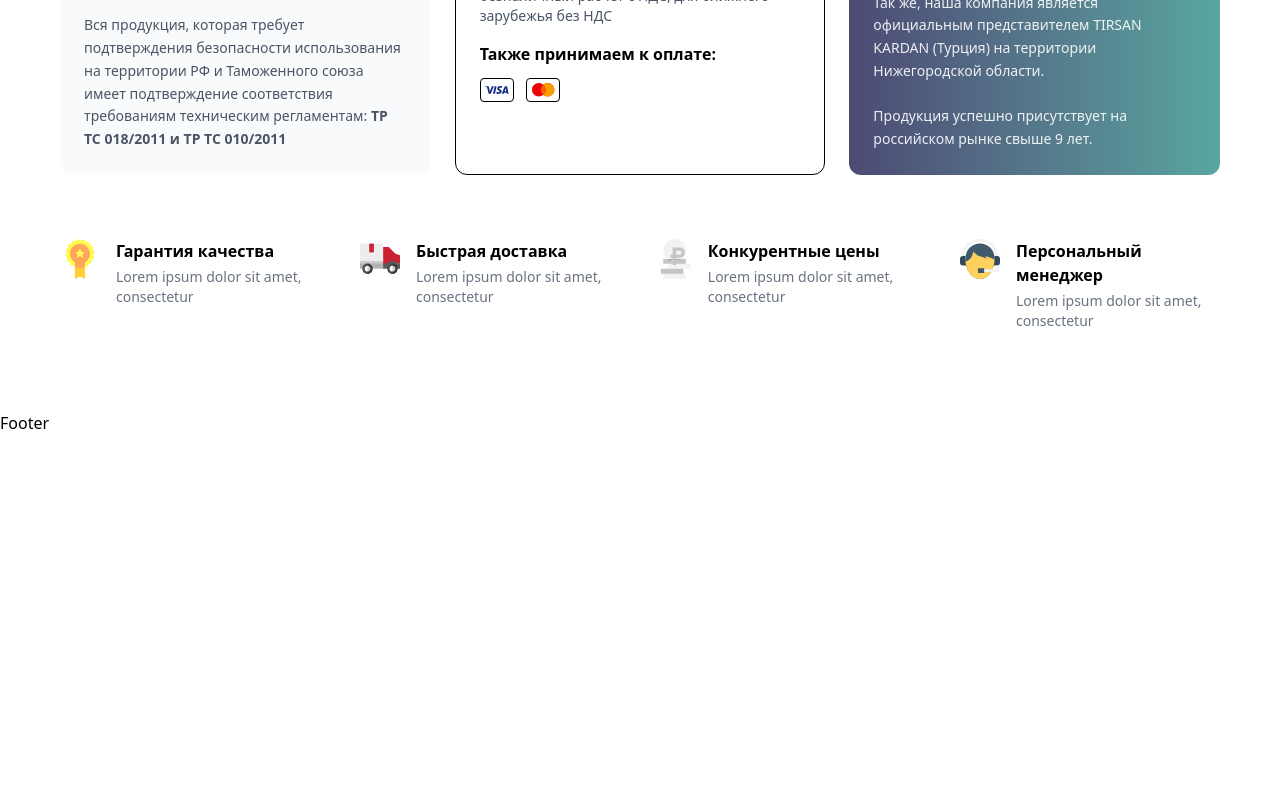
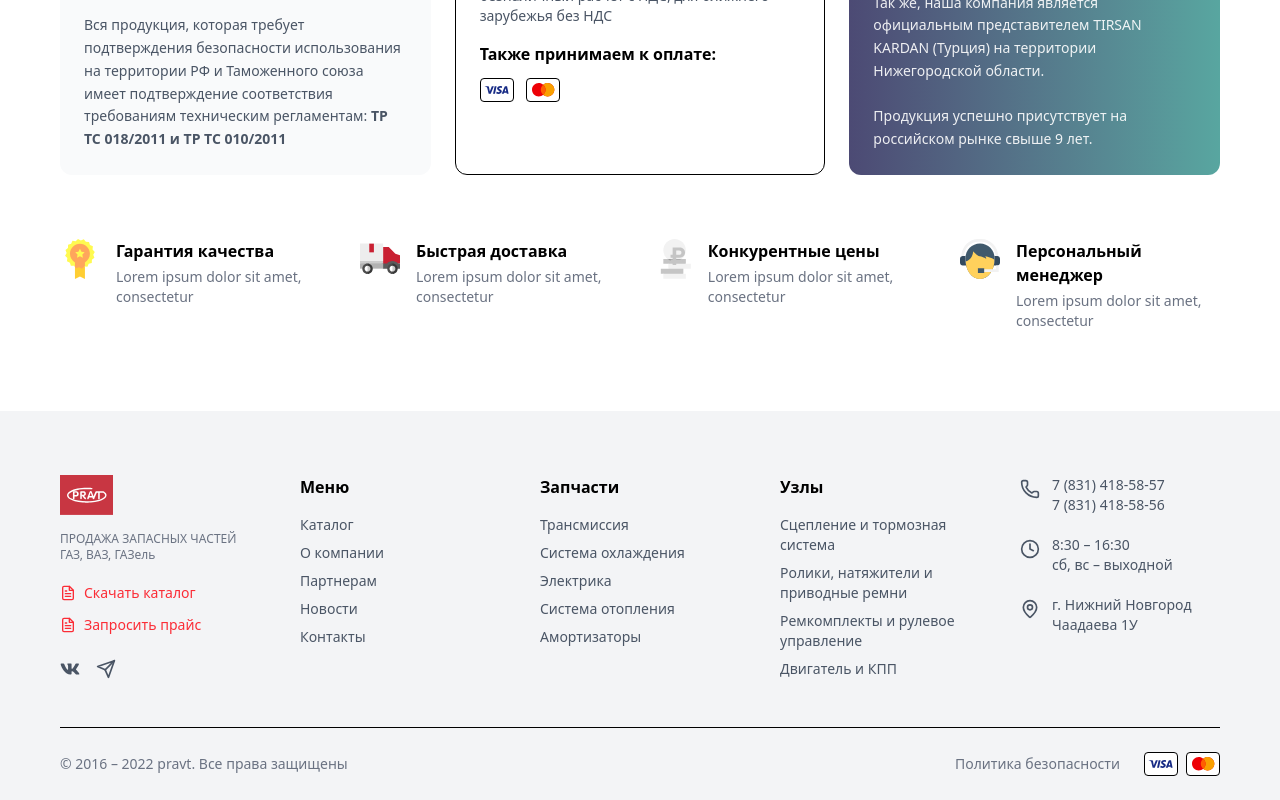
Before and after one commit to shohruxreimboyev4-ctrl/Pravt-Parts, a React (Vite) app: page / in a window 1280 px wide. Shown: the part 3394-4194 px from the top of the page. Before the commit the page ends 3829 px from the top, so only its background shows below. Built offline with nearby package versions, Linux system fonts and the light colour scheme.

Commit message:
footer done

```diff
--- a/src/components/Footer.jsx
+++ b/src/components/Footer.jsx
@@ -1,9 +1,188 @@
-import React from 'react'
+import React from "react";
+import { FiFileText, FiPhone, FiClock, FiMapPin, FiSend } from "react-icons/fi";
+import { FaVk } from "react-icons/fa";
 
-const Footer = () => {
+import logo from "../assets/svg/logo.svg";
+import visa from "../assets/svg/visa.svg";
+import mastercard from "../assets/svg/mastercard.svg";
+import { Clock, MapPin, Phone } from "lucide-react";
+
+export default function Footer() {
   return (
-    <div>Footer</div>
-  )
+    <footer className="bg-gray-100 pt-16">
+      <div className="max-w-[1200px] mx-auto px-5">
+        <div className="grid grid-cols-1 md:grid-cols-5 gap-10 pb-12 border-b">
+          <div className="transform transition-all duration-500 hover:translate-y-[-3px] hover:scale-105">
+            <a
+              href="https://shaxsiysayt.uz"
+              target="_blank"
+              rel="noopener noreferrer"
+            >
+              <img src={logo} alt="logo" className="h-10 mb-4" />
+            </a>
+            <p className="text-xs text-gray-500 mb-5">
+              ПРОДАЖА ЗАПАСНЫХ ЧАСТЕЙ
+              <br /> ГАЗ, ВАЗ, ГАЗель
+            </p>
+
+            <div className="space-y-3">
+              <a
+                href="https://shaxsiysayt.uz/catalog.pdf"
+                target="_blank"
+                rel="noopener noreferrer"
+                className="flex items-center gap-2 text-sm text-red-500 cursor-pointer hover:text-red-700 transition-colors duration-300"
+              >
+                <FiFileText className="w-4 h-4" />
+                Скачать каталог
+              </a>
+              <a
+                href="https://shaxsiysayt.uz/prices.pdf"
+                target="_blank"
+                rel="noopener noreferrer"
+                className="flex items-center gap-2 text-sm text-red-500 cursor-pointer hover:text-red-700 transition-colors duration-300"
+              >
+                <FiFileText className="w-4 h-4" />
+                Запросить прайс
+              </a>
+            </div>
+
+            <div className="flex gap-4 mt-6">
+              <a
+                href="https://vk.com/shaxsiyprofil"
+                target="_blank"
+                rel="noopener noreferrer"
+              >
+                <FaVk className="w-5 h-5 cursor-pointer text-gray-600 hover:text-blue-500 transition-colors duration-300" />
+              </a>
+              <a
+                href="mailto:info@shaxsiysayt.uz"
+                target="_blank"
+                rel="noopener noreferrer"
+              >
+                <FiSend className="w-5 h-5 cursor-pointer text-gray-600 hover:text-blue-400 transition-colors duration-300" />
+              </a>
+            </div>
+          </div>
+
+          <Menu
+            title="Меню"
+            items={[
+              "Каталог",
+              "О компании",
+              "Партнерам",
+              "Новости",
+              "Контакты",
+            ]}
+          />
+
+          <Menu
+            title="Запчасти"
+            items={[
+              "Трансмиссия",
+              "Система охлаждения",
+              "Электрика",
+              "Система отопления",
+              "Амортизаторы",
+            ]}
+          />
+
+          <Menu
+            title="Узлы"
+            items={[
+              "Сцепление и тормозная система",
+              "Ролики, натяжители и приводные ремни",
+              "Ремкомплекты и рулевое управление",
+              "Двигатель и КПП",
+            ]}
+          />
+
+          <div className="space-y-5 transform transition-all duration-500 hover:translate-y-[-2px]">
+            <Contact
+              icon={
+                <a href="tel:+78314185857">
+                  <Phone className="w-5 h-5 mt-1 text-gray-600" />
+                </a>
+              }
+              text={
+                <>
+                  7 (831) 418-58-57 <br />7 (831) 418-58-56
+                </>
+              }
+            />
+            <Contact
+              icon={<Clock className="w-5 h-5 mt-1 text-gray-600" />}
+              text={
+                <>
+                  8:30 – 16:30 <br />
+                  сб, вс – выходной
+                </>
+              }
+            />
+            <Contact
+              icon={<MapPin className="w-5 h-5 mt-1 text-gray-600" />}
+              text={
+                <>
+                  г. Нижний Новгород <br />
+                  Чаадаева 1У
+                </>
+              }
+            />
+          </div>
+        </div>
+
+        <div className="flex flex-col md:flex-row justify-between items-center gap-4 py-6 text-sm text-gray-500">
+          <span>© 2016 – 2022 pravt. Все права защищены</span>
+
+          <div className="flex items-center gap-6">
+            <span className="cursor-pointer hover:text-red-500 transition-colors duration-300">
+              Политика безопасности
+            </span>
+            <div className="flex gap-2">
+              <a
+                href="https://www.visa.com"
+                target="_blank"
+                rel="noopener noreferrer"
+              >
+                <img src={visa} alt="visa" className="h-6" />
+              </a>
+              <a
+                href="https://www.mastercard.com"
+                target="_blank"
+                rel="noopener noreferrer"
+              >
+                <img src={mastercard} alt="mc" className="h-6" />
+              </a>
+            </div>
+          </div>
+        </div>
+      </div>
+    </footer>
+  );
 }
 
-export default Footer
+function Menu({ title, items }) {
+  return (
+    <div className="transform transition-all duration-500 hover:translate-y-[-2px]">
+      <h4 className="font-semibold mb-4">{title}</h4>
+      <ul className="space-y-2 text-sm text-gray-600">
+        {items.map((item, i) => (
+          <li
+            key={i}
+            className="hover:text-red-500 cursor-pointer transition-colors duration-300"
+          >
+            {item}
+          </li>
+        ))}
+      </ul>
+    </div>
+  );
+}
+
+function Contact({ icon, text }) {
+  return (
+    <div className="flex gap-3 text-sm text-gray-600 transform transition-all duration-500 hover:translate-x-1">
+      {icon}
+      <div>{text}</div>
+    </div>
+  );
+}
```
